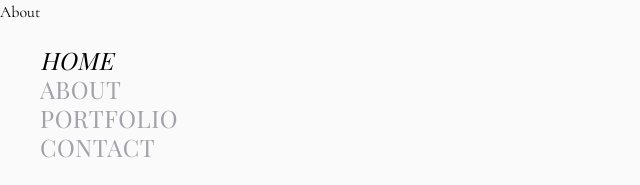
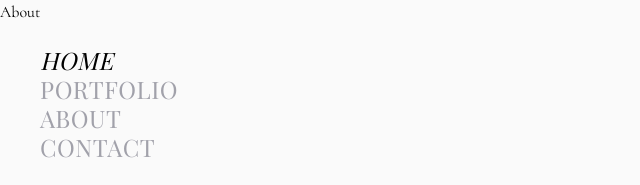
Before and after one commit to ohu9/olivia-hu-website, a Next.js app: page /about in a window 1280 px wide. Shown: the top 185 px of the page, without its empty margins (0-640 px from the left). Built offline with nearby package versions, Linux system fonts and the light colour scheme; a web font is replaced by a local one.

Commit message:
switch page order

```diff
--- a/app/page.tsx
+++ b/app/page.tsx
@@ -11,12 +11,6 @@ export default function Page() {
 				<Home />
 			</div>
 
-			{/* ABOUT */}
-			<section id='about' className="snap-start" />
-			<div className="flex flex-row h-[1000px] bg-[#6B766E]">
-
-			</div>
-
 			{/* PORTOFLIO */}
 			<section id='portfolio' className="snap-start" />
 			<div className="flex flex-col h-[3000px] bg-zinc-50">
@@ -27,6 +21,12 @@ export default function Page() {
 				<MobilePortfolio />
 			</div>
 
+			{/* ABOUT */}
+			<section id='about' className="snap-start" />
+			<div className="flex flex-row h-[1000px] bg-[#6B766E]">
+
+			</div>
+
 			{/* CONTACT */}
 			<section id='contact' className="snap-start" />
 			<div className="flex flex-row h-[1000px] bg-[#EEE9E2]">
--- a/components/Navbar.tsx
+++ b/components/Navbar.tsx
@@ -16,12 +16,6 @@ const tabs = [
         current: false,
         range: [0,945],
     },
-    {
-        name: 'about',
-        href: '/#about',
-        current: false,
-        range: [945,1905],
-    },
     // {
     //     name: 'experience',
     //     href: '/experience',
@@ -31,7 +25,13 @@ const tabs = [
         name: 'portfolio',
         href: '/#portfolio',
         current: false,
-        range: [1905,4905],
+        range: [945,3945],
+    },
+    {
+        name: 'about',
+        href: '/#about',
+        current: false,
+        range: [3945,4905],
     },
     {
         name: 'contact',
@@ -59,7 +59,7 @@ export default function Navbar() {
     <>
         <MobileMenu/>
         <nav className={classNames('hidden w-36 lg:fixed z-20 mt-12 ml-10 lg:flex lg:flex-row lg:gap-5 lg:items-center lg:justify-between',
-                    scrollPosition >= tabs[2].range[0]+70 && scrollPosition < tabs[2].range[1]-70 && 'bg-zinc-50 opacity-75'
+                    scrollPosition >= tabs[1].range[0]+70 && scrollPosition < tabs[1].range[1]-70 && 'bg-zinc-50 opacity-75'
         )}>
             <div className="flex flex-col mr-12">
             {
@@ -75,8 +75,8 @@ export default function Navbar() {
                             href={tab.href}
                             // target={tab.target}
                             className={classNames(scrollPosition >= tab.range[0] && scrollPosition < tab.range[1] ? "text-black italic" : "text-zinc-400",
-                                scrollPosition >= tabs[1].range[0] && scrollPosition < tabs[1].range[1] && tab.name != 'about' && "text-zinc-300 opacity-75 hover:text-zinc-300 hover:opacity-100",
-                                scrollPosition >= tabs[1].range[0] && scrollPosition < tabs[1].range[1] && tab.name == 'about' && "text-white",
+                                scrollPosition >= tabs[2].range[0] && scrollPosition < tabs[2].range[1] && tab.name != 'about' && "text-zinc-300 opacity-75 hover:text-zinc-300 hover:opacity-100",
+                                scrollPosition >= tabs[2].range[0] && scrollPosition < tabs[2].range[1] && tab.name == 'about' && "text-white",
                                 (scrollPosition < tabs[1].range[0] || scrollPosition >= tabs[1].range[1]) && "hover:text-zinc-700",
                                 "text-2xl tracking-wide font-playfair leading-none transition duration-100")}>
                             {tab.name.toUpperCase()}
```
